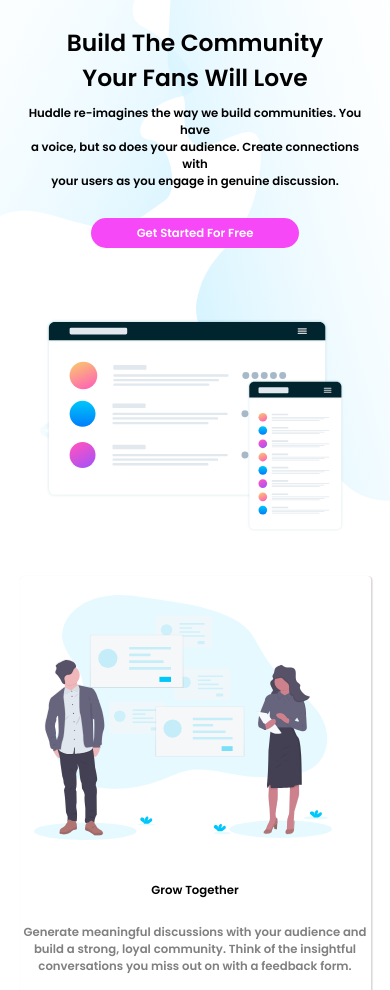
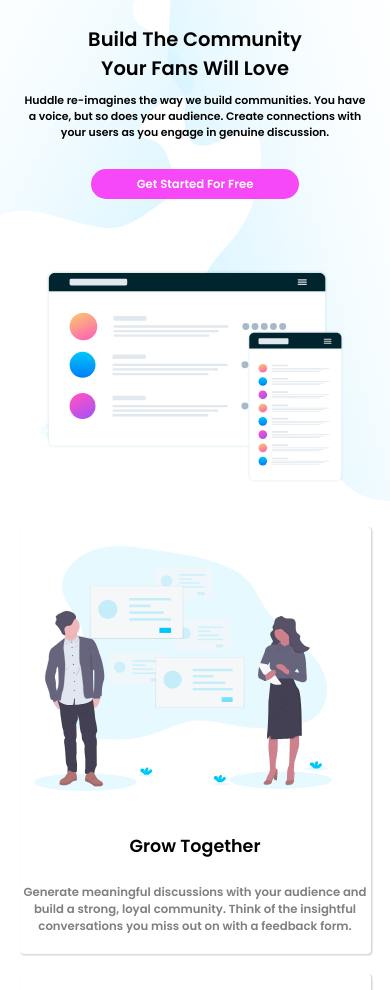
Before and after one commit to Tal58/Frontend_Mentor_Huddle_Landing_Page, a plain HTML site: page index.html in a window 390 px wide. Shown: the part 55-1045 px from the top of the page. Drawn offline with Linux system fonts and the light colour scheme.

Commit message:
style.css updated

```diff
--- a/style.css
+++ b/style.css
@@ -51,9 +51,12 @@
     width: 50%;
     float: left;
 }
-
+.headertext h1{
+    font-size: 2.3vw;
+}
 .headertext p {
     margin-top: 3%;
+    font-size: 1.2vw;
 }
 
 .Smallbuttonsheader2 {
@@ -349,6 +352,12 @@
         float: none;
         width: 100%;
     }
+    .headertext h1{
+        font-size: 5vw;
+    }
+    .headertext p{
+        font-size: 2.8vw;
+    }
 
     .grow {
         padding-left: 0;
@@ -371,12 +380,13 @@
     }
 
     .growsubdiv h2 {
-        font-size: 3vw;
+        font-size: 4.5vw;
 
     }
 
     .growsubdiv p {
         font-size: 3vw;
+
     }
 
     .flowing {
@@ -402,7 +412,7 @@
 
     .flowingsubdiv h2 {
         margin-bottom: 5%;
-        font-size: 3vw;
+        font-size: 4.5vw;
 
     }
 
@@ -432,7 +442,7 @@
 
     .subdiv3 h2 {
         margin-bottom: 5%;
-        font-size: 3vw;
+        font-size: 4.5vw;
 
     }
 
@@ -474,9 +484,11 @@
         width: 80%;
         font-size: 3vw;
     }
-    #huddleimg{
+
+    #huddleimg {
         width: 60%;
     }
+
     .subfooter1 {
         float: left;
         width: 40%;
```
Also changed, not shown: 1 other file.
